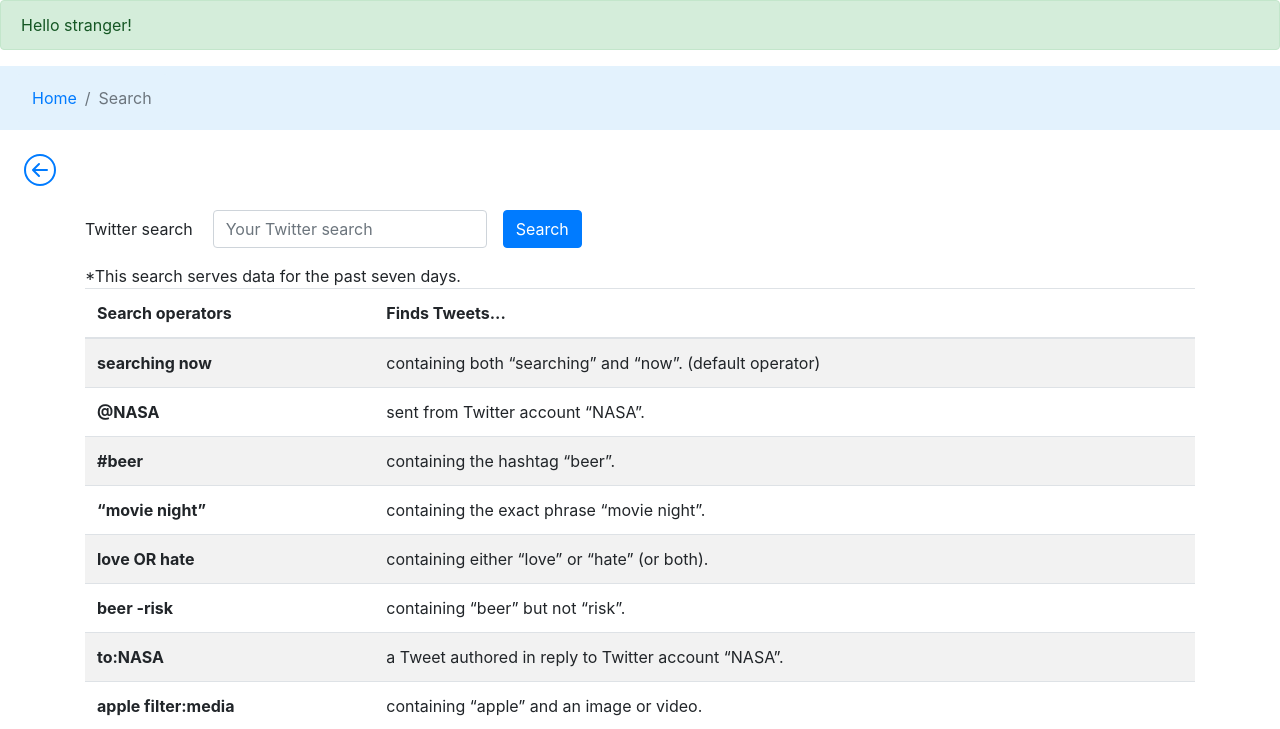
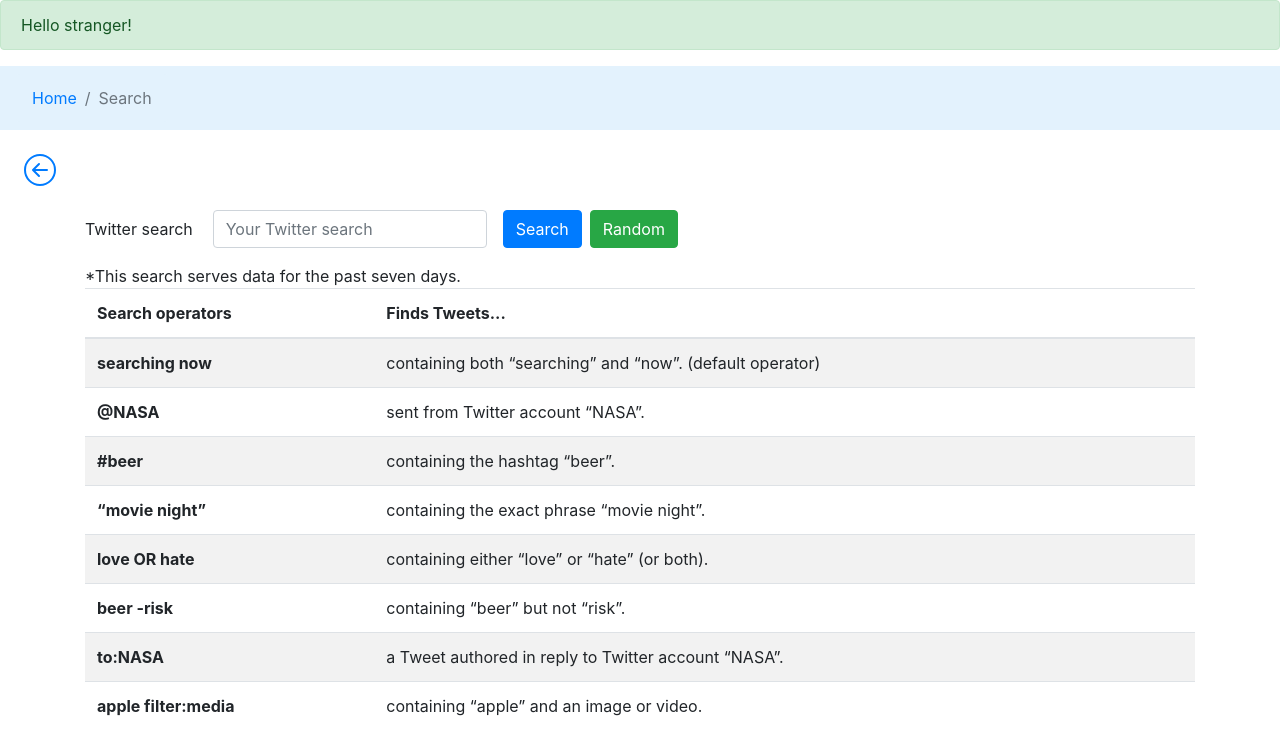
Before and after one commit to kurval/Twitter-Analyzer, a Flask app: page /search in a window 1280 px wide. Shown: the top 729 px of the page. Run offline with Flask 2, Linux system fonts and the light colour scheme; parts of the project's set-up code (start-up, migrations or seed data) failed here and were passed over.

Commit message:
adding random search

```diff
--- a/app.py
+++ b/app.py
@@ -8,7 +8,8 @@ from twitter_utils import get_tweets_by_user,\
                             get_tweets_by_app,\
                             parse_tweets,\
                             analyze_tweets,\
-                            encode_query
+                            encode_query,\
+                            get_random_word
 
 app = Flask(__name__)
 app.register_blueprint(error_handlers.blueprint)
@@ -71,8 +72,11 @@ def search():
 
 @app.route('/results')
 def results():
+    r = request.args.get('r')
     query = request.args.get('q')
-    if not query:
+    if r == "random":
+        query = get_random_word()
+    elif not query:
         flash("Empty search. Check the table above of how to use search operators.", "warning")
         return redirect(url_for('search'))
 
@@ -86,7 +90,7 @@ def results():
 
     tweet_list = parse_tweets(tweets)
     analyze_tweets(tweet_list)
-    return render_template('result.html', tw_list=tweet_list, user=user)
+    return render_template('result.html', tw_list=tweet_list, user=user, query=query)
 
 if __name__ == '__main__':
     context = ssl.SSLContext()
--- a/static/css/style.css
+++ b/static/css/style.css
@@ -1,4 +1,4 @@
-h1 {
+h1, h3 {
     color: rgb(29, 161, 242);
 }
 
--- a/templates/result.html
+++ b/templates/result.html
@@ -28,6 +28,7 @@
     </a>
     {% if tw_list %}
         <div class="container">
+            <h3>{{ query }}</h3>
             <span class="badge badge-danger even-larger-badge">Negative</span>
             <span class="badge badge-success even-larger-badge">Positive</span>
             <span class="badge badge-info even-larger-badge">Neutral</span>
--- a/templates/search.html
+++ b/templates/search.html
@@ -41,6 +41,7 @@
                         <input class="form-control" type="text" name="q" id="q" placeholder="Your Twitter search">
                     </div>
                     <button type="submit" class="btn btn-primary mb-2" onclick="loading();">Search</button>
+                    <button type="submit" name="r" value="random" class="btn btn-success mb-2 ml-2" onclick="loading();">Random</button>
                 </form>
             </div>
             <table class="table table-striped">
```
Also changed, not shown: twitter_utils.py (+7 -0 lines).
